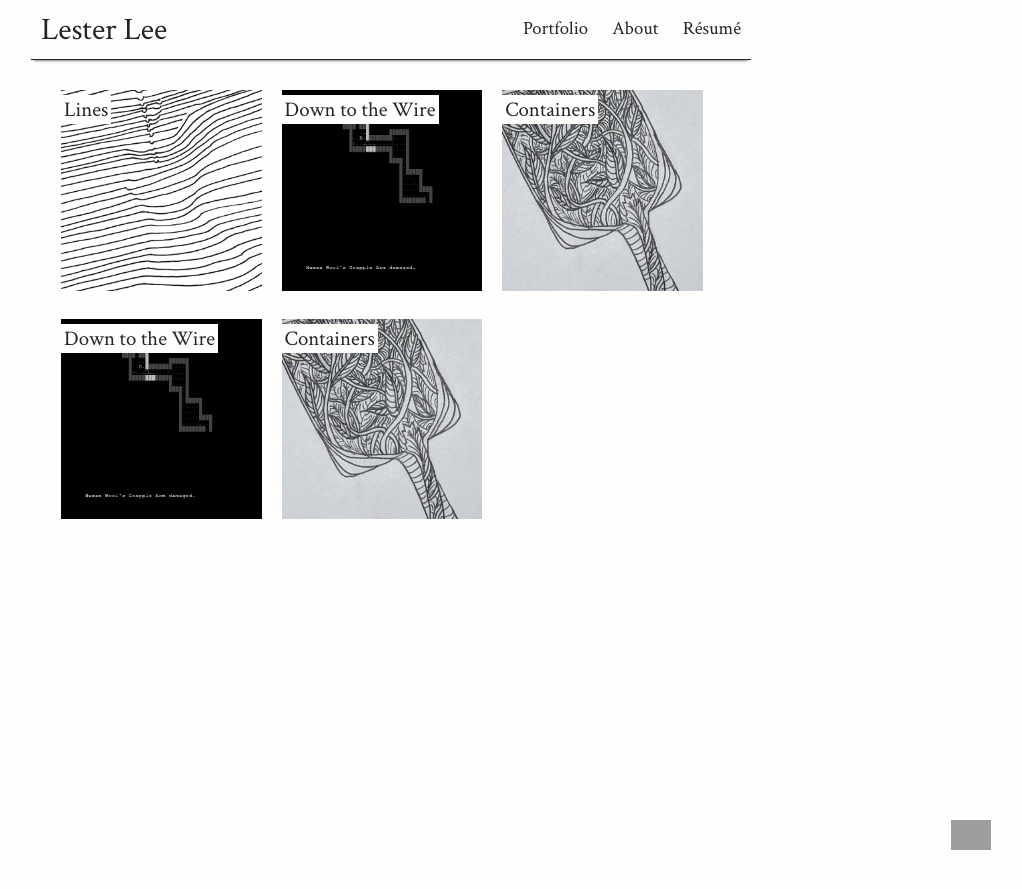
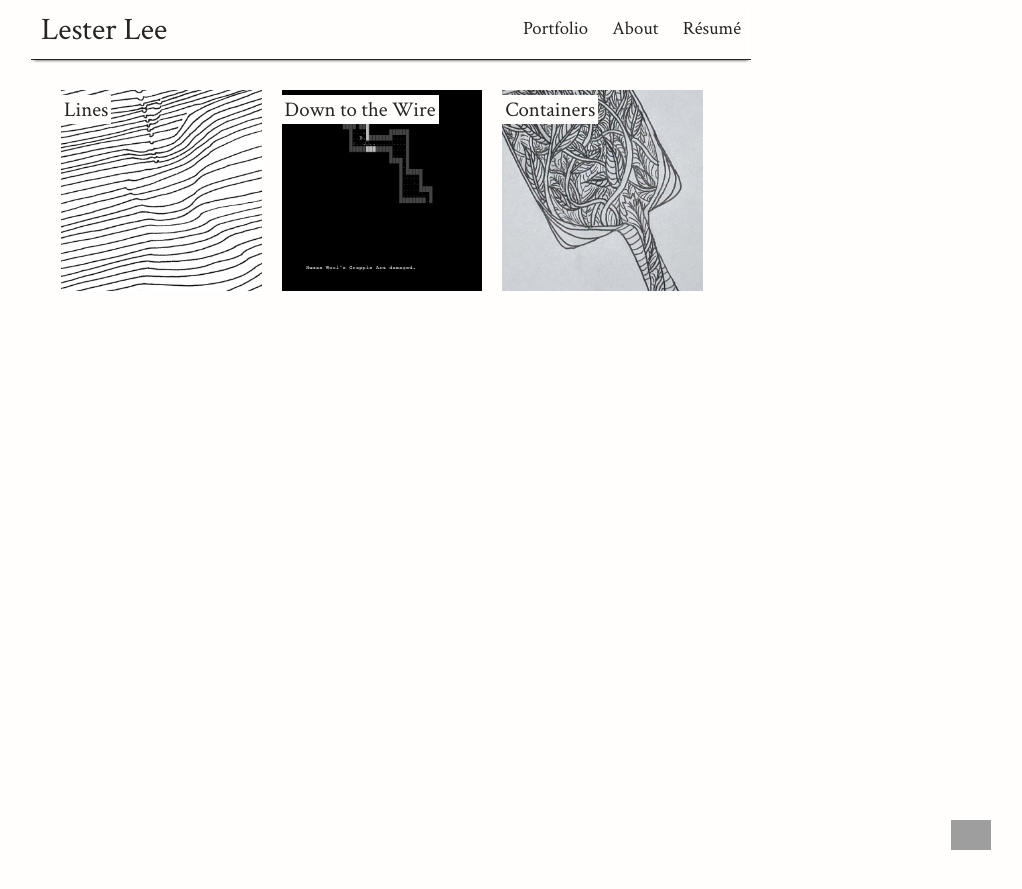
Before and after one commit to lester-lee/lester-lee.github.io, a Jekyll site: the page built from index.html, in a window 1280 px wide. Shown: the top 889 px of the page, without its empty margins (249-1271 px from the left). Built offline with Jekyll 4.4.1, drawn with Linux system fonts in a browser that asks for light colours; grey boxes are pictures that could not be loaded.

Commit message:
updated galleries

```diff
--- a/_data/galleries.yml
+++ b/_data/galleries.yml
@@ -4,7 +4,3 @@
   url: /works/down-to-the-wire/
 - name: Containers
   url: /works/containers/
-- name: Down to the Wire
-  url: /works/down-to-the-wire/
-- name: Containers
-  url: /works/containers/
```
